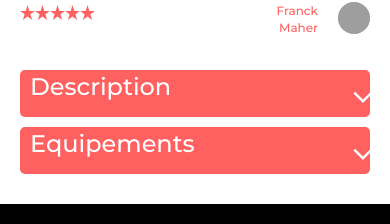
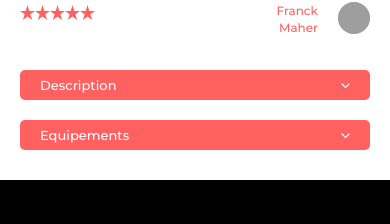
Before and after one commit to cgandon56/Projet7, a React (Create React App) app: page /logement/0979876d in a window 390 px wide. Shown: the part 528-752 px from the top of the page. Built offline with nearby package versions, Linux system fonts and the light colour scheme; grey boxes are pictures that could not be loaded.

Commit message:
amélioration code

```diff
--- a/src/components/Collapse/collapse.css
+++ b/src/components/Collapse/collapse.css
@@ -1,79 +1,80 @@
+.section_Collapse{
+  background-color: #ff6060;
+  border-radius: 5px;
+  Height : 50px ;
+  display: inline-flex;
+  flex-direction: row;
+  width : 100% ;
+}
+
 .button_Collapse{
-display : flex;
-flex-direction: row;
-Height : 47px ;
-background: #FF6060;
-border-radius: 5px;
-cursor: pointer;
-position: relative;
-
+  display : flex;
+  justify-content: flex-end;
+  width : 100%;
+  cursor: pointer;
+  margin-right : 20px;
+  align-items: center;
 }
 
 
-
 .collapse_Text{
-  color: white;
+  color: #ffffff;
   font-weight : 500 ;
   font-size : 24px ;
   Line-height : 34.22px ;
-  margin-left : 10px;
+  margin-left : 20px;
+  display: flex;
+  align-items: center;
 }
 
 
 
 .collapse_Icon{
-  position : absolute;
- left : 95%;
-top: 30%;
 Width : 20.06px ;
 Height : 25.86px ;
-
 }
 
-.collapse_Icon:active{
-  transform: rotate(-180deg)
-
+.button_Collapse.true{
+  justify-content: start;
+  transform: rotate(180deg) ;
 }
 
 
-
-
-
-
-
-
 .collapse_Open{
-  margin-top : 20px;
+  margin-top: 20px;
   color: #FF6060;
   font-weight: 400;
   font-size: 24px;
   line-height: 142.6%;
   margin-left: 10px;
   margin-right: 10px;
-
 }
-
 
 
 .collapse_Content{
   background: #F7F7F7;
-  margin-top : -20px;
+  margin-top: -20px;
   border-radius: 5px;
-
-
+  width : 100%;
 }
 
 
 @media screen and (max-width: 767px) {
-  .accordion-button.collapsed {
-    height : 30px ;
-    font-size : 13px;
+  .section_Collapse{
+    Height : 30px ;
   }
-  .accordion-button:not(.collapsed) {
-    font-size : 13px;
-    height : 30px ;
+  .collapse_Text{
+    font-size : 13px ;
+    Line-height : 18.54px ;
+    margin-left : 20px;
   }
-  .accordion {
-  --bs-accordion-btn-icon-width: 13px;
-  }
+  .collapse_Icon{
+    Width : 9px ;
+    Height : 15px ;
+    }
+
+  .collapse_Open{
+    font-size: 12px;
+    }
+
 }
--- a/src/components/Collapse/collapse.jsx
+++ b/src/components/Collapse/collapse.jsx
@@ -10,37 +10,19 @@ function Collapse(props) {
   }
   return (
     <>
-    <div onClick={handleMoreClick} className ="button_Collapse" >
-      <p className="collapse_Text" >{props.title}</p>
-
-    < img className = "collapse_Icon" src={Vector} alt ="Vector" ></img>
-
+    <div className="section_Collapse">
+      <div className = "collapse_Text">{props.title}
+      </div>
+      <div onClick={handleMoreClick} className ={`button_Collapse ${showMore}`} >
+        < img className = "collapse_Icon" src={Vector} alt ="Vector" ></img>
+      </div>
     </div>
       <div className = "collapse_Content">
       {showMore&& <p className="collapse_Open" >{props.description}</p>}
       </div>
-      </>
+    </>
+
   )
 }
 
 export default Collapse ;
-
-
-
-
-
-/*
-function Collapse(props) { // props pour récupérer les titres et descriptions
-  return (
-    <Accordion>
-      <Accordion.Item    eventKey="0">
-        <Accordion.Header  >{props.title}</Accordion.Header>
-        <Accordion.Body>
-        {props.description}
-        </Accordion.Body>
-      </Accordion.Item>
-    </Accordion>
-  );
-}
-
-  export default Collapse*/
--- a/src/styles/Logement.css
+++ b/src/styles/Logement.css
@@ -42,14 +42,15 @@
     margin-bottom: 50px;
     margin-right : 100px;
     margin-left : 100px;
+
 }
 
 .accordion_Lodging_Description{
-    width : 650px;
+    Width : 582px ;
 }
 
 .accordion_Lodging_Equipments{
-    width : 650px;
+    width : 582px;
     list-style-type:none;
 }
 
@@ -83,6 +84,7 @@
         margin-right: 20px;
         margin-left : 20px;
         flex-direction: column;
+        gap : 40px;
     }
     .accordion_Lodging_Description{
         width : 100%;
--- a/src/styles/propos.css
+++ b/src/styles/propos.css
@@ -4,14 +4,14 @@
     margin-bottom : 150px;
     display: flex ;
     flex-direction: column;
-    margin-left : 100px;
     gap : 20px;
     margin-left: auto;
     margin-right: auto;
 }
 
 @media screen and (max-width: 767px) {
-    .container{
+    .container_Collapse{
         margin-top : 70px;
+        max-width : 350px;
     }
 }
```
